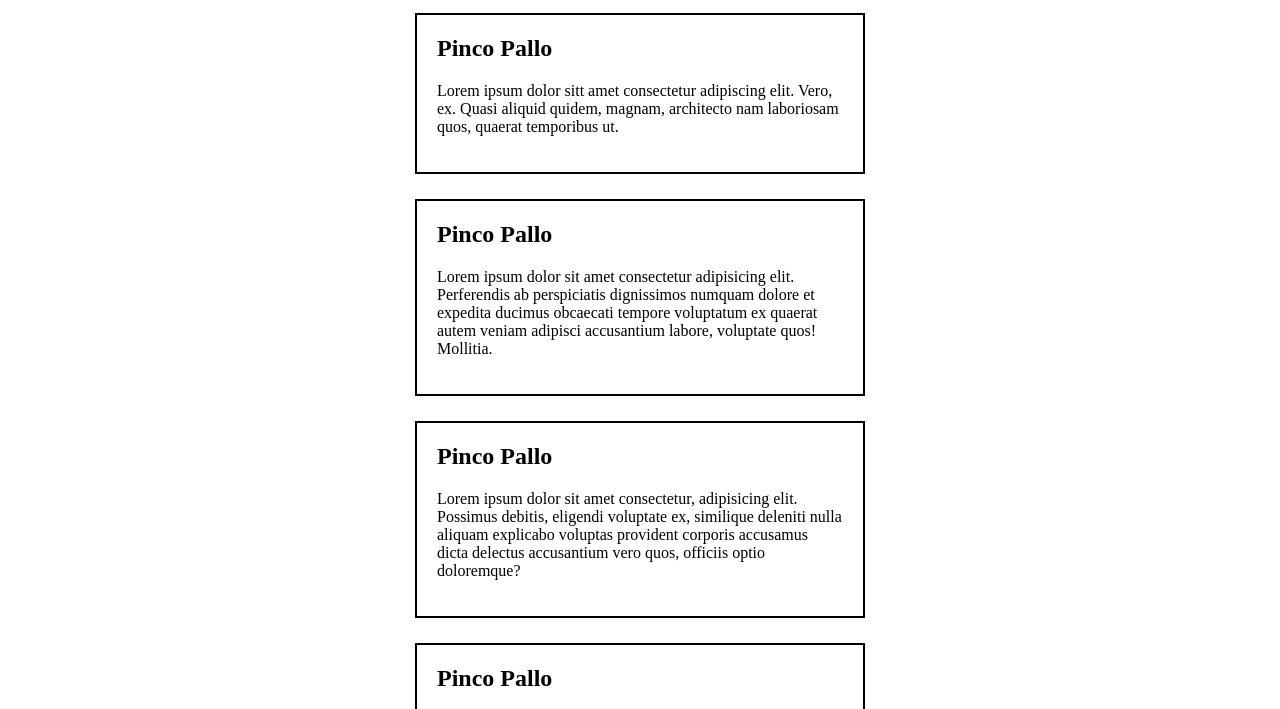
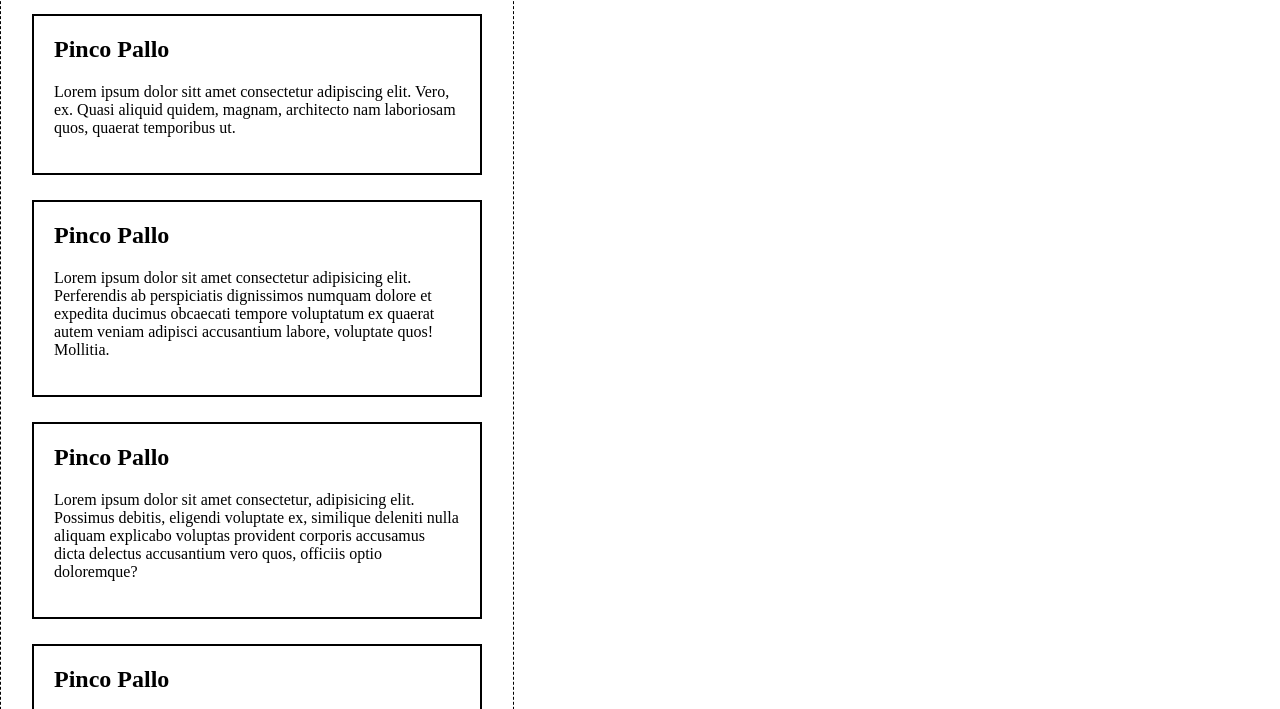
Before and after one commit to BrunoMaiolo/htmlcss-wireframe, a plain HTML site: page index.html in a window 1280 px wide. Shown: the part 129-838 px from the top of the page. Drawn offline with Linux system fonts and the light colour scheme.

Commit message:
modifica contorno tratteggiato

```diff
--- a/style.css
+++ b/style.css
@@ -1,3 +1,7 @@
+body {
+    border: 1px black dashed;
+    width: 512px;
+}
 body {
     margin: 0;
     padding: 0;
```
